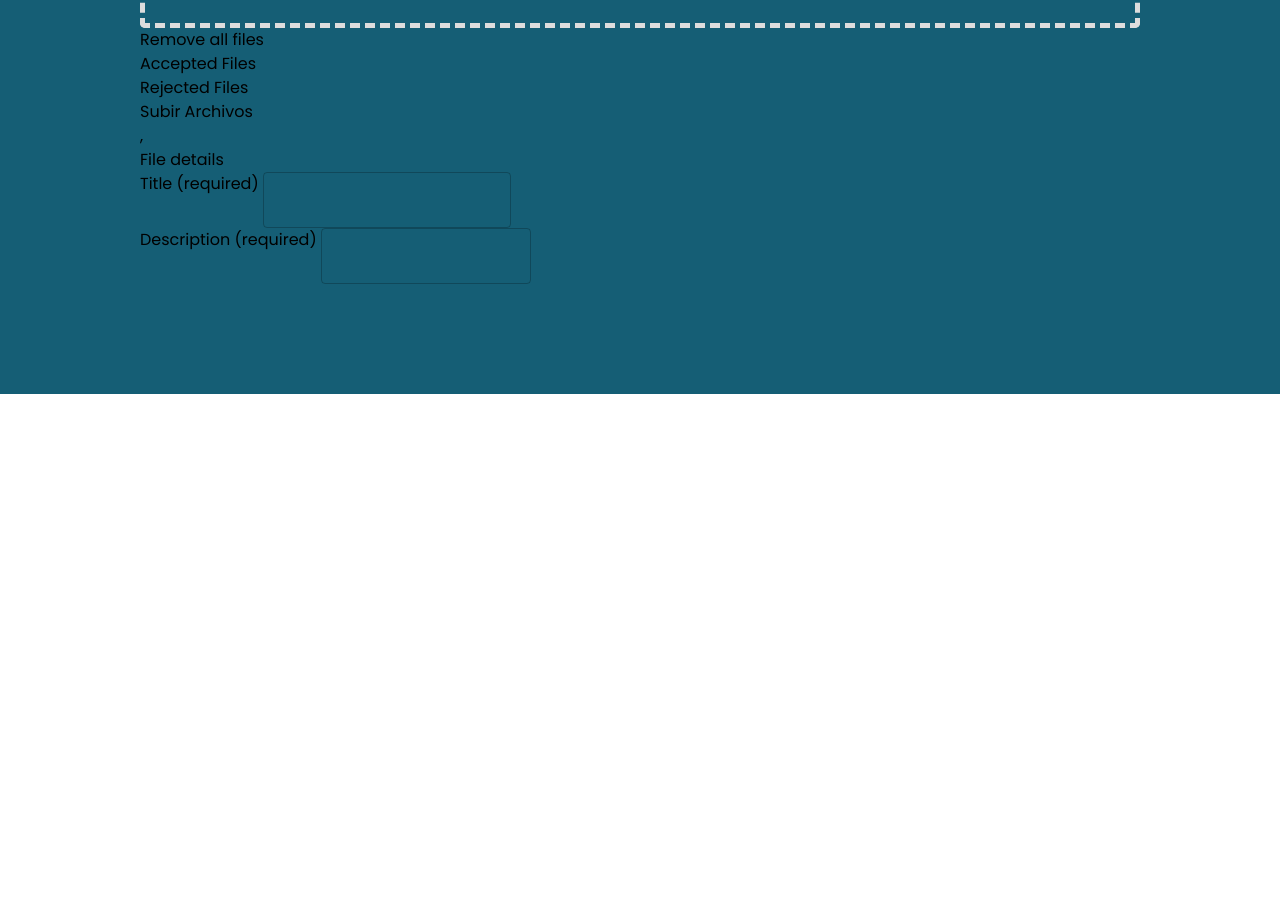
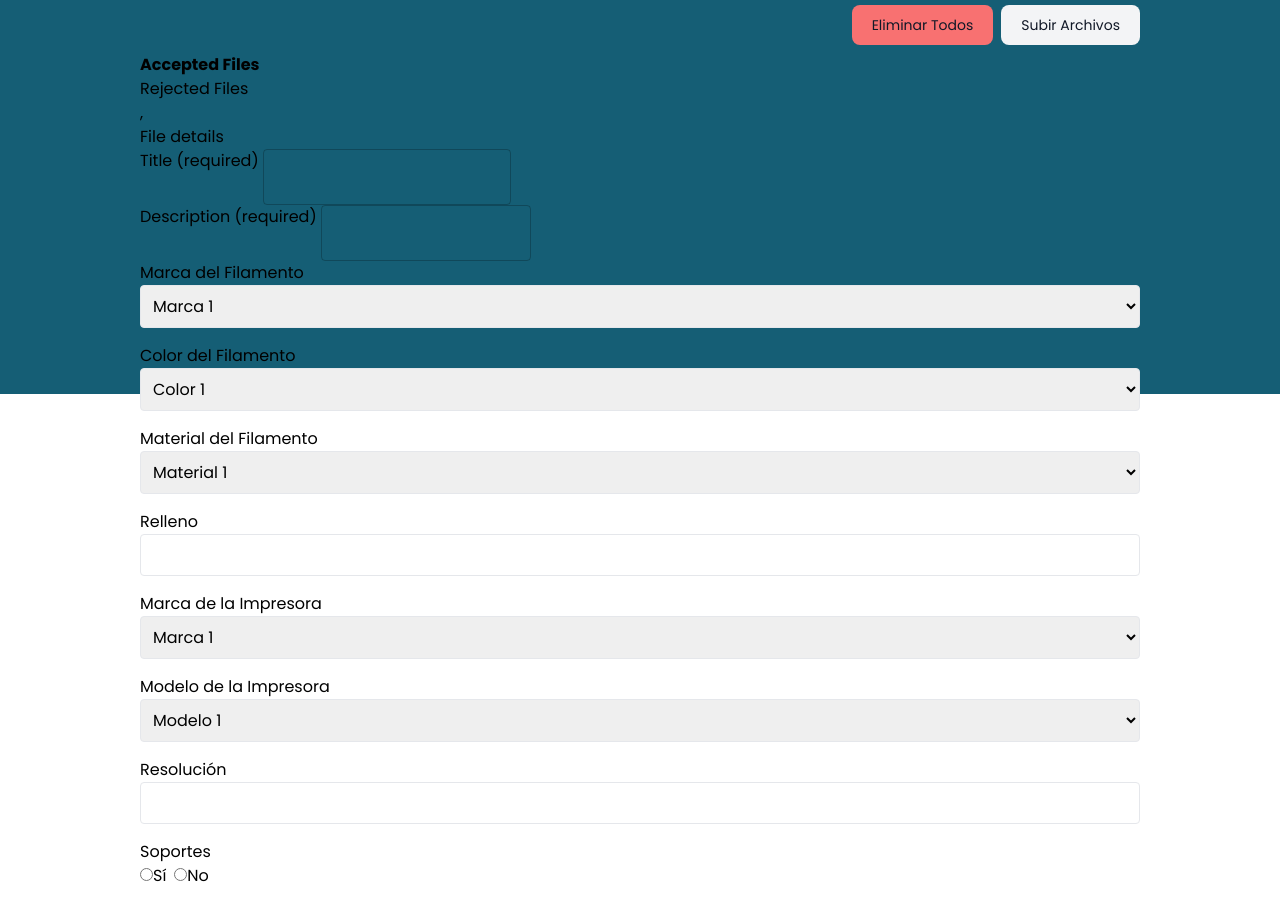
Before and after one commit to Orhugo/Front-Eco3DPrint, a React (Vite) app: page /Front-Eco3DPrint/subirArchivo in a window 1280 px wide. Shown: the part 406-1310 px from the top of the page. Before the commit the page ends 800 px from the top, so only its background shows below. Built offline with nearby package versions, Linux system fonts and the light colour scheme; the HTML template or start-up script is replaced by a standard one.

Commit message:
Work on Upload Files

```diff
--- a/src/components/ButtonUploadFiles.jsx
+++ b/src/components/ButtonUploadFiles.jsx
@@ -62,7 +62,7 @@ function ButtonUploadFiles({ files, title, description }) {
 
   return (
     <>
-      <button onClick={uploadFiles} disabled={uploading}>
+      <button onClick={uploadFiles} disabled={uploading} className="text-gray-900 bg-gray-100 hover:bg-gray-400 focus:ring-4 focus:outline-2 focus:ring-gray-100 font-medium rounded-lg text-sm px-5 py-2.5 text-center inline-flex items-center dark:focus:ring-gray-500 mb-2">
         {uploading ? "Uploading..." : "Subir Archivos"}
       </button>
     </>
--- a/src/components/Dropzone.jsx
+++ b/src/components/Dropzone.jsx
@@ -10,7 +10,7 @@ import ButtonUploadFiles from "./ButtonUploadFiles";
 /* The `Dropzone` function is a React component that allows users to drag and drop files or click to
 select files. It uses the `useDropzone` hook from the `react-dropzone` library to handle the file
 drop functionality. */
-function Dropzone({title, description}) {
+function Dropzone({ title, description }) {
   const [files, setFiles] = useState([]);
   const [rejected, setRejected] = useState([]);
 
@@ -64,7 +64,9 @@ function Dropzone({title, description}) {
 
   return (
     <>
-      <div {...getRootProps()}>
+      <div>
+        {/* General */}
+        <div {...getRootProps()} className="bg-white rounded">
           <input {...getInputProps()} />
           {isDragActive ? (
             <p className="drag-area active">Drop the files here ...</p>
@@ -75,15 +77,23 @@ function Dropzone({title, description}) {
           )}
         </div>
 
+        <div className="flex justify-end mt-5">
           {/* Preview */}
-      <div>
-        <button type="button" onClick={removeAll}>
-          Remove all files
+          <div className="">
+            <button type="button" onClick={removeAll} className="text-gray-900 bg-red-400 hover:bg-red-600 focus:ring-4 focus:outline-2 focus:ring-gray-100 font-medium rounded-lg text-sm px-5 py-2.5 text-center inline-flex items-center dark:focus:ring-gray-500 mr-2 mb-2">
+              Eliminar Todos
             </button>
           </div>
 
+          <ButtonUploadFiles
+            files={files}
+            title={title}
+            description={description}
+          />
+        </div>
+
         {/*Accepted files*/}
-      <h3>Accepted Files</h3>
+        <h3 className="font-bold">Accepted Files</h3>
         <ul>
           {files.map((file) => (
             <li key={file.name} className="li">
@@ -113,6 +123,7 @@ function Dropzone({title, description}) {
             </li>
           ))}
         </ul>
+      </div>
 
       {/* Rejected Files */}
       <h3>Rejected Files</h3>
@@ -138,10 +149,10 @@ function Dropzone({title, description}) {
         ))}
       </ul>
 
-      <ButtonUploadFiles files = {files} title = {title} description = {description} />
-
       <div>
-        <p>{title},{description}</p>
+        <p>
+          {title},{description}
+        </p>
       </div>
     </>
   );
--- /dev/null
+++ b/src/components/PrintSettings.jsx
@@ -0,0 +1,87 @@
+import React from "react";
+
+function PrintSettings() {
+  return (
+    <div>
+      <div class="mb-4">
+        <label for="marcaFilamento" class="block">
+          Marca del Filamento
+        </label>
+        <select id="marcaFilamento" class="w-full p-2 border rounded">
+          <option value="marca1">Marca 1</option>
+          <option value="marca2">Marca 2</option>
+        </select>
+      </div>
+
+      <div class="mb-4">
+        <label for="colorFilamento" class="block">
+          Color del Filamento
+        </label>
+        <select id="colorFilamento" class="w-full p-2 border rounded">
+          <option value="color1">Color 1</option>
+          <option value="color2">Color 2</option>
+        </select>
+      </div>
+
+      <div class="mb-4">
+        <label for="materialFilamento" class="block">
+          Material del Filamento
+        </label>
+        <select id="materialFilamento" class="w-full p-2 border rounded">
+          <option value="material1">Material 1</option>
+          <option value="material2">Material 2</option>
+        </select>
+      </div>
+
+      <div class="mb-4">
+        <label for="relleno" class="block">
+          Relleno
+        </label>
+        <input type="number" id="relleno" class="w-full p-2 border rounded" />
+      </div>
+
+      <div class="mb-4">
+        <label for="marcaImpresora" class="block">
+          Marca de la Impresora
+        </label>
+        <select id="marcaImpresora" class="w-full p-2 border rounded">
+          <option value="marca1">Marca 1</option>
+          <option value="marca2">Marca 2</option>
+        </select>
+      </div>
+
+      <div class="mb-4">
+        <label for="modeloImpresora" class="block">
+          Modelo de la Impresora
+        </label>
+        <select id="modeloImpresora" class="w-full p-2 border rounded">
+          <option value="modelo1">Modelo 1</option>
+          <option value="modelo2">Modelo 2</option>
+        </select>
+      </div>
+
+      <div class="mb-4">
+        <label for="resolucion" class="block">
+          Resolución
+        </label>
+        <input
+          type="number"
+          id="resolucion"
+          class="w-full p-2 border rounded"
+        />
+      </div>
+
+      <div class="mb-4">
+        <label class="block">Soportes</label>
+        <input type="radio" id="soportesSi" name="soportes" value="si" />
+        <label for="soportesSi" class="mr-2">
+          Sí
+        </label>
+        <input type="radio" id="soportesNo" name="soportes" value="no" />
+        <label for="soportesNo">No</label>
+      </div>
+    </div>
+  );
+}
+
+export default PrintSettings;
--- a/src/styles/UploadFile.css
+++ b/src/styles/UploadFile.css
@@ -13,7 +13,7 @@ body {
 }
 
 .drag-area {
-  border: 5px dashed #ddd;
+  border: 5px dashed gray;
   height: 300px;
   width: 1000px;
   border-radius: 5px;
--- a/src/views/UploadFile.jsx
+++ b/src/views/UploadFile.jsx
@@ -1,6 +1,8 @@
 import React, { useState } from "react";
 import Dropzone from "../components/Dropzone";
 import TextField from "@mui/material/TextField";
+import { Print } from "@mui/icons-material";
+import PrintSettings from "../components/PrintSettings";
 
 function UploadFile() {
   const [title, setTitle] = useState("");
@@ -20,10 +22,9 @@ function UploadFile() {
   };
 
   return (
-    <div>
+    <div className="mt-[600px]">
       <div>
-        <h1>Upload File</h1>
-        <Dropzone title={title} description={description} />
+        <Dropzone title={title} description={description}/>
       </div>
       <div className="centerDetails">
         <h1>File details</h1>
@@ -47,6 +48,7 @@ function UploadFile() {
           />
         </div>
       </div>
+      <PrintSettings />
     </div>
   );
 }
```
Lines whose indentation alone changed are shown as unchanged.
